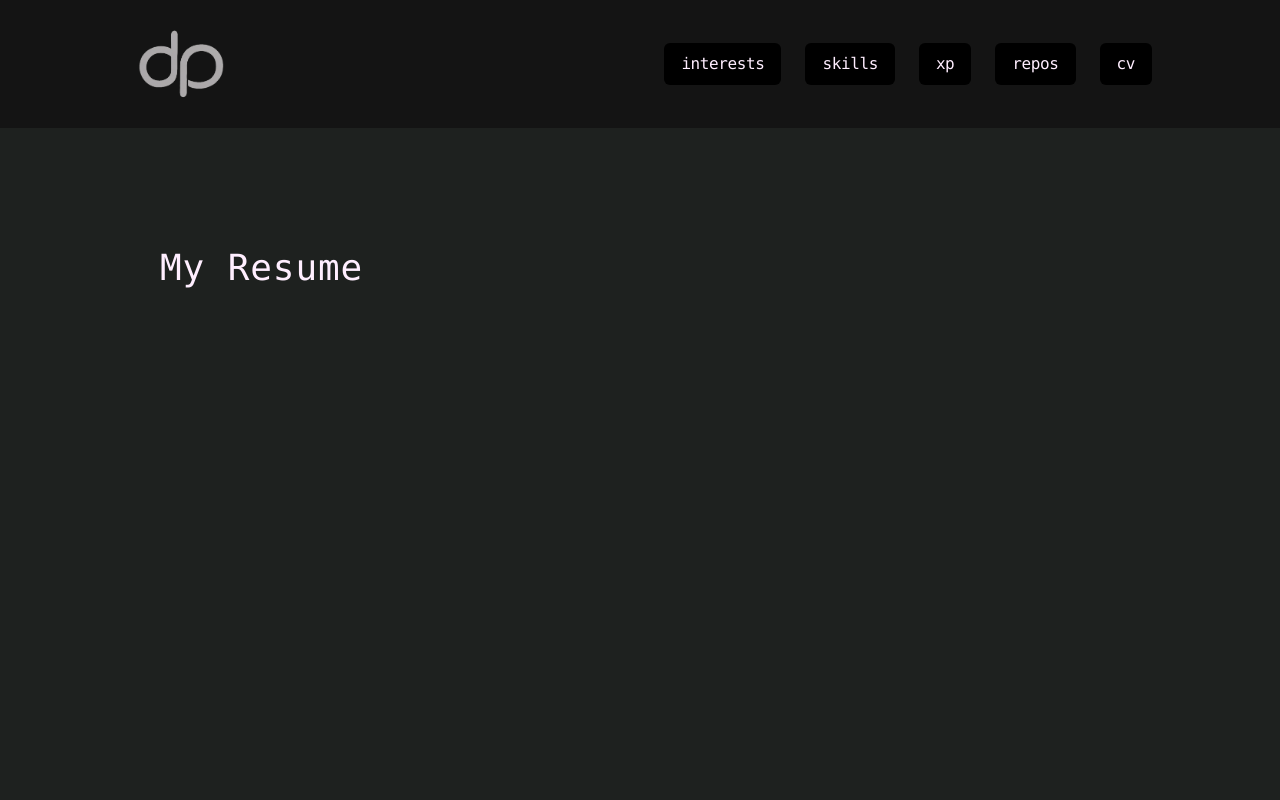
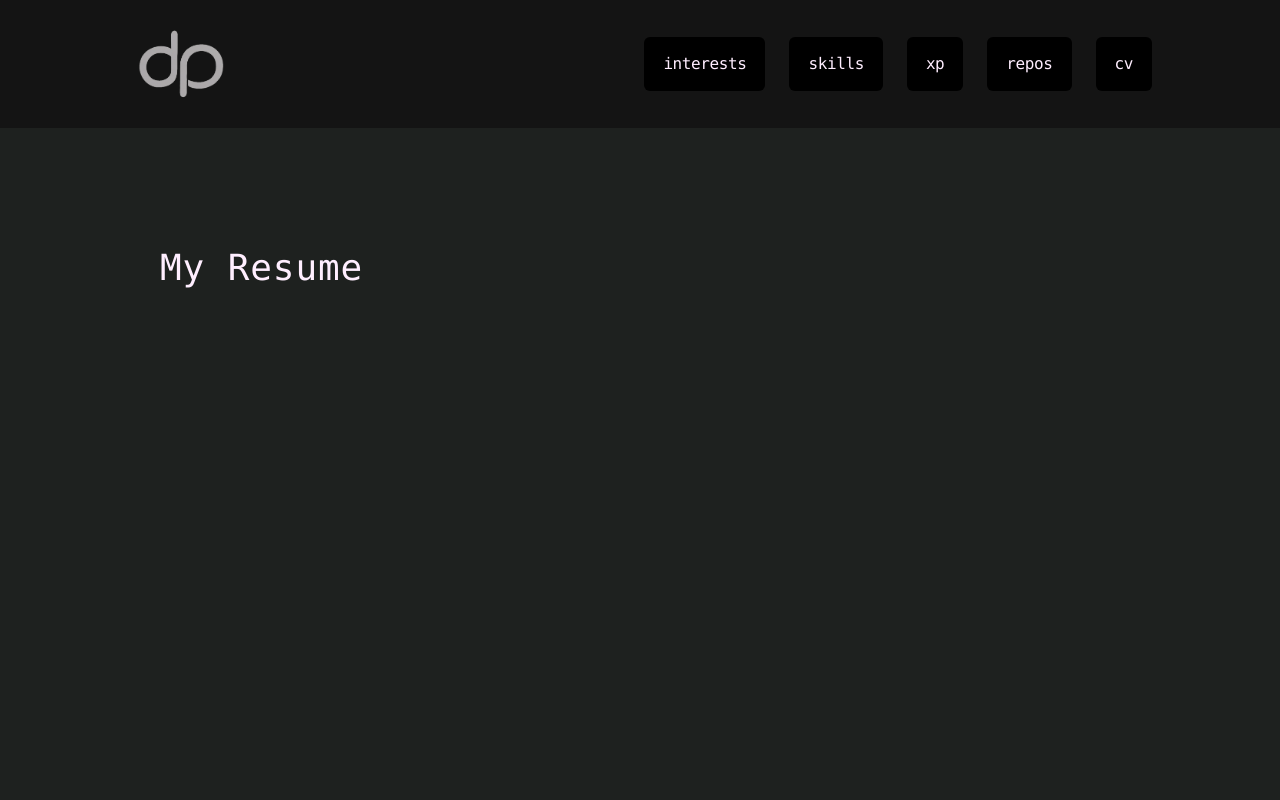
Before and after one commit to dgpalmer/dgpalmer.github.io, a Next.js app: page /cv in a window 1280 px wide. Shown: the top 800 px of the page. Built offline with nearby package versions, Linux system fonts and the light colour scheme.

Commit message:
almost there

```diff
--- a/next.config.ts
+++ b/next.config.ts
@@ -1,7 +1,12 @@
 import createMDX from '@next/mdx';
 import type { NextConfig } from 'next';
 
-const isProd = process.env.NODE_ENV === 'production'
+let isProd = false
+if (process.env.ENV !== undefined) {
+  isProd = process.env.ENV === 'production'
+} else {
+  isProd = process.env.NODE_ENV === 'production'
+}
 
 const nextConfig: NextConfig = {
   output: 'export',
--- a/src/components/header.tsx
+++ b/src/components/header.tsx
@@ -33,13 +33,13 @@ export default function Header() {
             <a className="button" href="#repos" role="button">
               repos
             </a>
-            <a
+            <Link
               className="button button--cv__sm"
               href="/cv"
               role="button"
             >
               cv
-            </a>
+            </Link>
           </nav>
         </div>
       </div>
--- a/src/css/globals.css
+++ b/src/css/globals.css
@@ -24,9 +24,10 @@ main {
 }
 
 .button {
-  border-width: 1px;
+  border-width: 3px;
   border-color: transparent;
-  @apply bg-black text-dwight rounded-md tracking-tight justify-center px-4 py-2 active:underline hover:underline active:border-dwight hover:border-dwight underline-offset-4;
+  border-radius: 3px;
+  @apply bg-black text-dwight rounded-md tracking-tight justify-center px-4 py-3 active:underline hover:underline active:border-dwight hover:border-dwight underline-offset-4;
 }
 
 .button:active,
```
